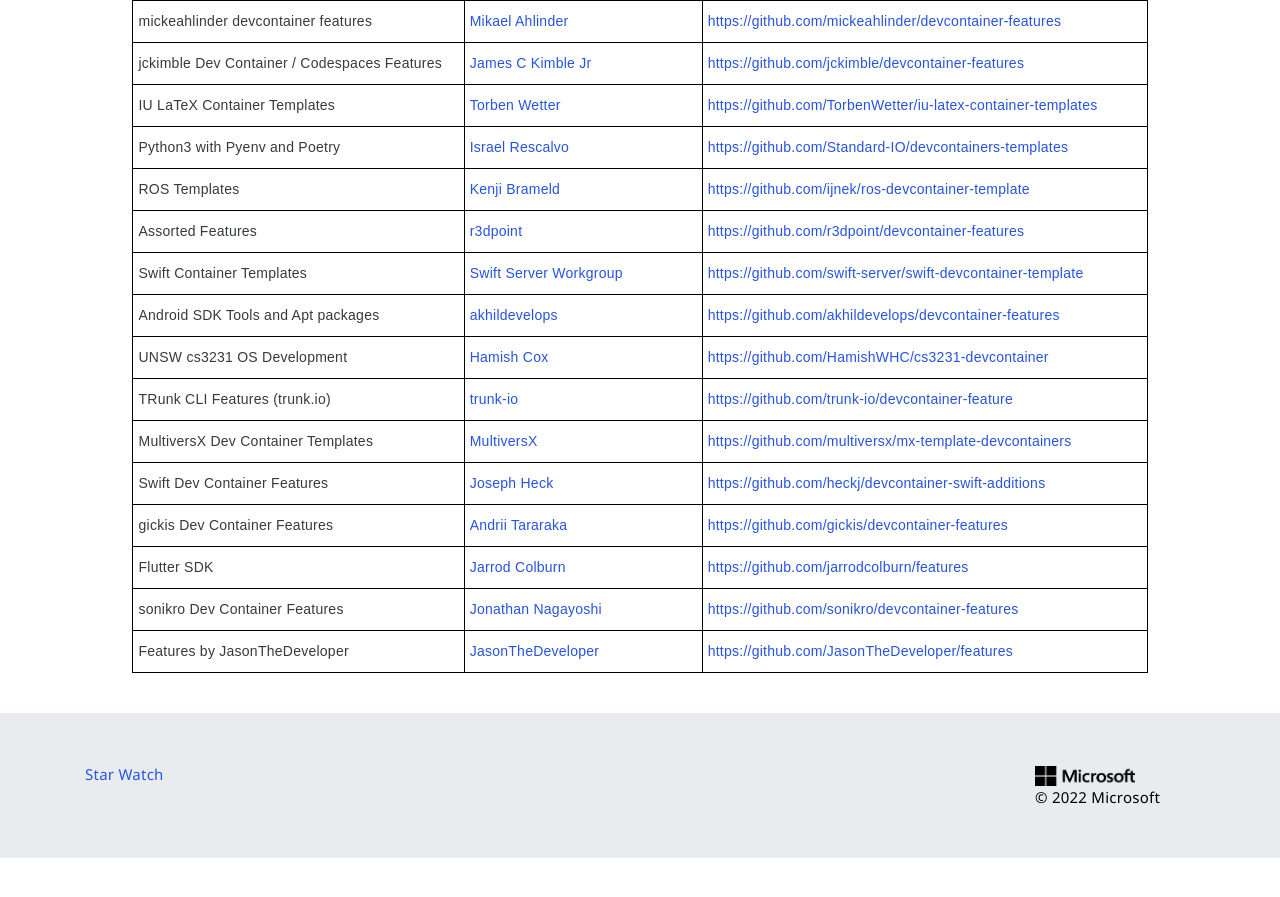
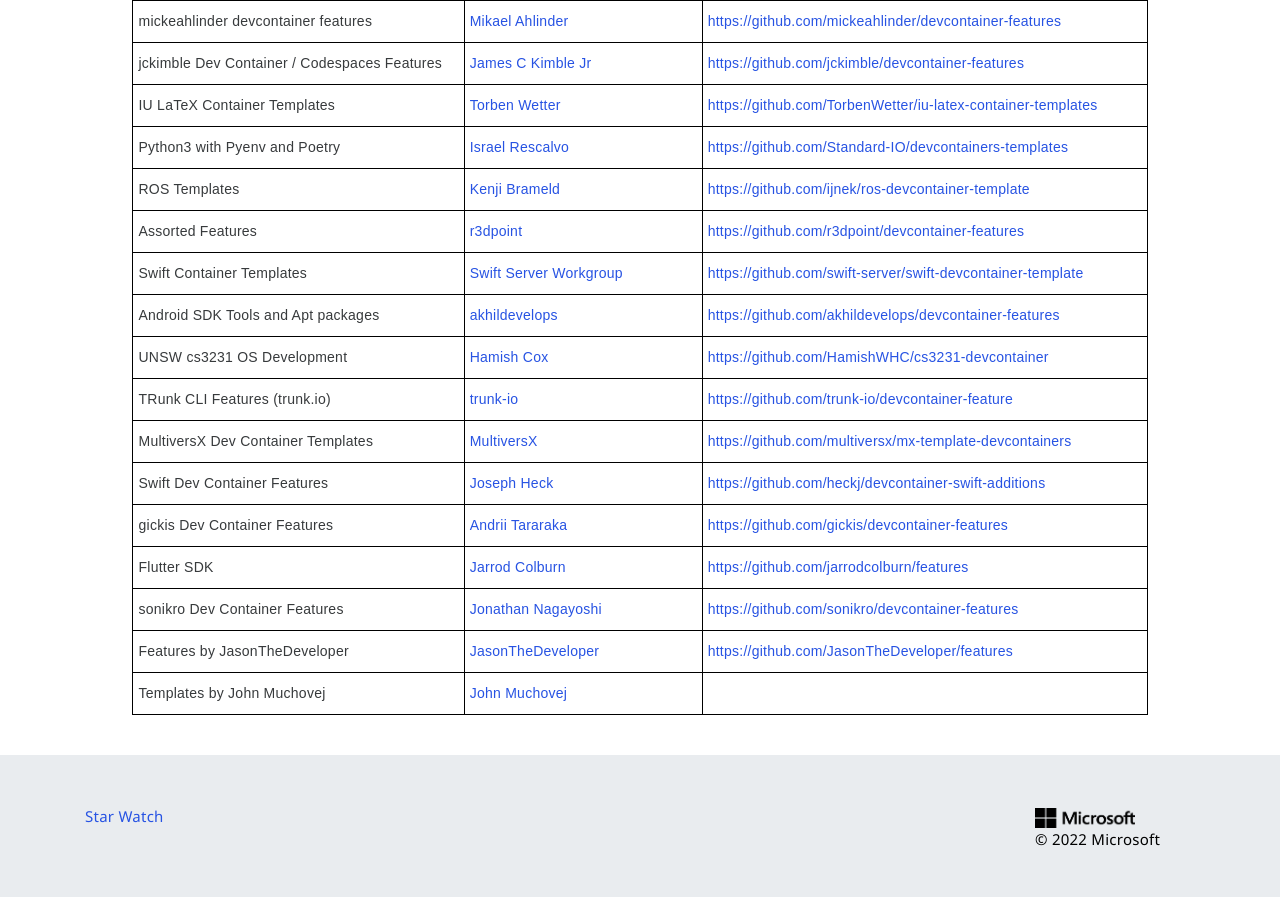
Before and after one commit to devcontainers/devcontainers.github.io, a Jekyll site: the page built from collections.html, in a window 1280 px wide and 900 px high, scrolled down 2434 px. Shown: the top 897 px of the window. Built offline with Jekyll 4.4.1, drawn with Linux system fonts in a browser that asks for light colours; nearby versions of some CDN libraries; comment, search, counter and statistics services are not loaded; before the commit the page ends 3292 px from its top, so only the background shows below that.

Commit message:
Adding John Muchovej's Devcontainer Templates (#170)
* Adding John Muchovej's Devcontainer Features/Templates

* Remove `../features` until published.

```diff
--- a/_data/collection-index.yml
+++ b/_data/collection-index.yml
@@ -328,3 +328,7 @@
   contact: https://github.com/JasonTheDeveloper/features/issues
   repository: https://github.com/JasonTheDeveloper/features
   ociReference: ghcr.io/jasonthedeveloper/features
+- name: Templates by John Muchovej
+  maintainer: John Muchovej
+  contact: https://github.com/jmuchovej/devcontainers
+  ociReference: ghcr.io/jmuchovej/templates
```
